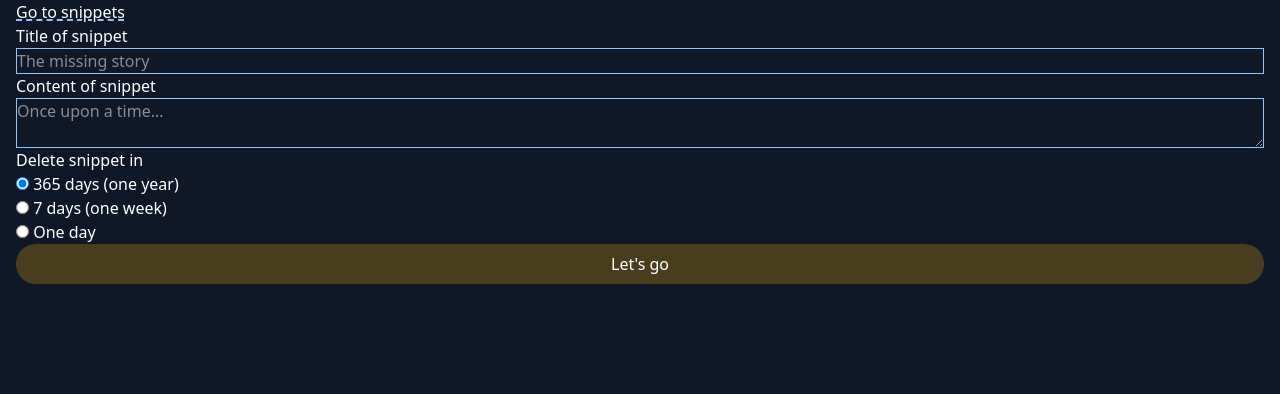
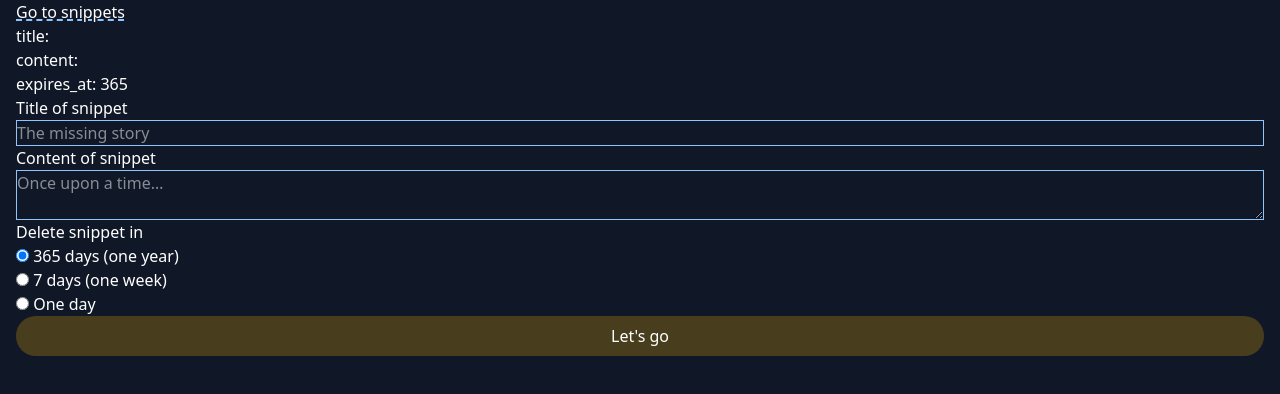
Before and after one commit to GT-Morphism/snippetbox, a SvelteKit app in the folder apps/web/: page /snippets/create in a window 1280 px wide. Shown: the top 394 px of the page. Built offline with nearby package versions, Linux system fonts and the light colour scheme; no server answers; what openapi-fetch would draw is missing.

Commit message:
feat(web): add client side validation

```diff
--- a/apps/web/src/lib/forms/validation.ts
+++ b/apps/web/src/lib/forms/validation.svelte.ts
@@ -18,7 +18,7 @@ const SnippetSchema = v.object({
 });
 
 type SnippetData = v.InferOutput<typeof SnippetSchema>;
-type SnippetErrors = v.FlatErrors<typeof SnippetSchema>["nested"];
+export type IndexableSnippetErrors = Partial<Record<keyof SnippetData, [string, ...string[]]>>;
 
 type SafeParseSuccess = {
 	success: true;
@@ -30,7 +30,7 @@ type SafeParseSuccess = {
 type SafeParseError = {
 	success: false;
 	message: string;
-	errors: SnippetErrors;
+	errors: IndexableSnippetErrors;
 	data: Record<string, never>;
 };
 
@@ -55,3 +55,33 @@ export function safeParse(data: Record<string, FormDataEntryValue>): SafeParseRe
 		data: safeParsedData.output,
 	} as SafeParseSuccess;
 }
+
+class SnippetForm {
+	snippetData = $state<SnippetData>({
+		title: "",
+		content: "",
+		expires_at: "365",
+	});
+
+	errors = $state<IndexableSnippetErrors>({});
+	updateErrors = (errors: IndexableSnippetErrors) => {
+		const entries = Object.entries(errors) as Array<[keyof SnippetData, [string, ...string[]]]>;
+		for (const [key, value] of entries) {
+			this.errors[key] = value;
+		}
+	};
+
+	validateField = (field: keyof SnippetData) => {
+		const fieldSchema = v.pick(SnippetSchema, [field]);
+		const parsedField = v.safeParse(fieldSchema, { [field]: this.snippetData[field] });
+
+		if (!parsedField.success) {
+			const flattenErrors = v.flatten<typeof fieldSchema>(parsedField.issues).nested;
+			this.errors[field] = flattenErrors?.[field];
+		} else {
+			this.errors[field] = undefined;
+		}
+	};
+}
+
+export const snippetForm = () => new SnippetForm();
--- a/apps/web/src/routes/snippets/create/+page.server.ts
+++ b/apps/web/src/routes/snippets/create/+page.server.ts
@@ -1,6 +1,6 @@
 import { fail, redirect } from "@sveltejs/kit";
 import type { Actions } from "./$types";
-import { safeParse } from "$lib/forms/validation";
+import { safeParse } from "$lib/forms/validation.svelte";
 import client from "$lib/api";
 
 export const actions = {
--- a/apps/web/src/routes/snippets/create/+page.svelte
+++ b/apps/web/src/routes/snippets/create/+page.svelte
@@ -1,26 +1,50 @@
 <script lang="ts">
 	import type { PageProps } from "./$types";
 	import { enhance } from "$app/forms";
+	import { snippetForm, type IndexableSnippetErrors } from "$lib/forms/validation.svelte";
 
 	let { form }: PageProps = $props();
+	const { snippetData, errors, updateErrors, validateField } = snippetForm();
 </script>
 
 <a
 	class="underline decoration-blue-300 decoration-dashed decoration-2 hover:decoration-solid focus-visible:decoration-solid"
 	href="/snippets">Go to snippets</a
 >
-<form class="mb-12 grid" use:enhance method="POST">
+
+<div class="grid">
+	<span>title: {snippetData.title}</span>
+	<span>content: {snippetData.content}</span>
+	<span>expires_at: {snippetData.expires_at}</span>
+</div>
+
+<form
+	class="mb-12 grid"
+	use:enhance={() => {
+		return async ({ result, update }) => {
+			if (result.type === "failure" && result.status === 400) {
+				updateErrors(result.data?.clientErrors as IndexableSnippetErrors);
+			}
+			await update();
+		};
+	}}
+	method="POST"
+>
 	<label for="title">Title of snippet</label>
 	<input
 		class="border border-blue-300"
 		id="title"
 		name="title"
 		type="text"
+		bind:value={snippetData.title}
 		placeholder="The missing story"
 		required
+		maxlength="100"
+		aria-invalid={errors?.title ? "true" : undefined}
+		onblur={() => validateField("title")}
 	/>
-	{#if form?.clientErrors?.title}
-		<span class="text-red-300">{form.clientErrors.title}</span>
+	{#if errors?.title}
+		<span class="text-red-300">{errors.title}</span>
 	{/if}
 
 	<label for="content">Content of snippet</label>
@@ -28,32 +52,62 @@
 		class="border border-blue-300"
 		id="content"
 		name="content"
+		bind:value={snippetData.content}
 		placeholder="Once upon a time…"
 		required
+		minlength="2"
+		aria-invalid={errors?.content ? "true" : undefined}
+		onblur={() => validateField("content")}
 	></textarea>
-	{#if form?.clientErrors?.content}
-		<span class="text-red-300">{form.clientErrors.content}</span>
+	{#if errors?.content}
+		<span class="text-red-300">{errors.content}</span>
 	{/if}
 
 	<fieldset>
 		<legend>Delete snippet in</legend>
 		<div>
-			<input id="365-days" name="expires_at" type="radio" value="365" checked />
+			<input
+				id="365-days"
+				name="expires_at"
+				type="radio"
+				value="365"
+				bind:group={snippetData.expires_at}
+				onchange={() => validateField("expires_at")}
+			/>
 			<label for="365-days">365 days (one year)</label>
 		</div>
 		<div>
-			<input id="7-days" name="expires_at" type="radio" value="7" />
+			<input
+				id="7-days"
+				name="expires_at"
+				type="radio"
+				value="7"
+				bind:group={snippetData.expires_at}
+				onchange={() => validateField("expires_at")}
+			/>
 			<label for="7-days">7 days (one week)</label>
 		</div>
 
 		<div>
-			<input id="1-day" name="expires_at" type="radio" value="1" />
+			<input
+				id="1-day"
+				name="expires_at"
+				type="radio"
+				value="1"
+				bind:group={snippetData.expires_at}
+				onchange={() => validateField("expires_at")}
+			/>
 			<label for="1-day">One day</label>
 		</div>
 	</fieldset>
-	{#if form?.clientErrors?.expires_at}
-		<span class="text-red-300">{form.clientErrors.expires_at}</span>
+	{#if errors?.expires_at}
+		<span class="text-red-300">{errors.expires_at}</span>
 	{/if}
 
 	<button class="rounded-full bg-yellow-500/25 px-1 py-2">Let's go</button>
 </form>
+
+<div class="grid text-red-300">
+	<span>{form?.serverErrors?.title}</span>
+	<span>{form?.serverErrors?.detail}</span>
+</div>
```
